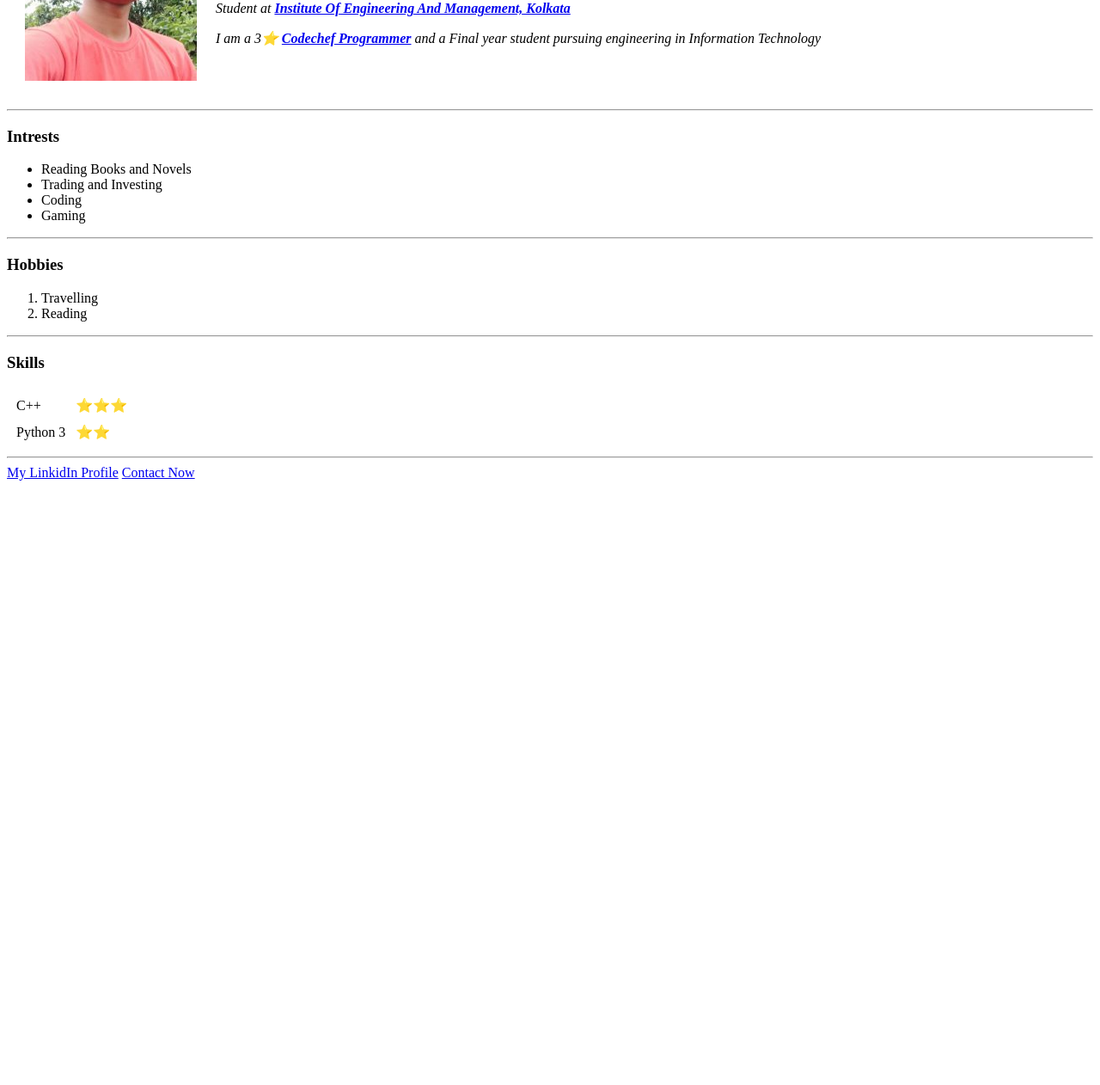
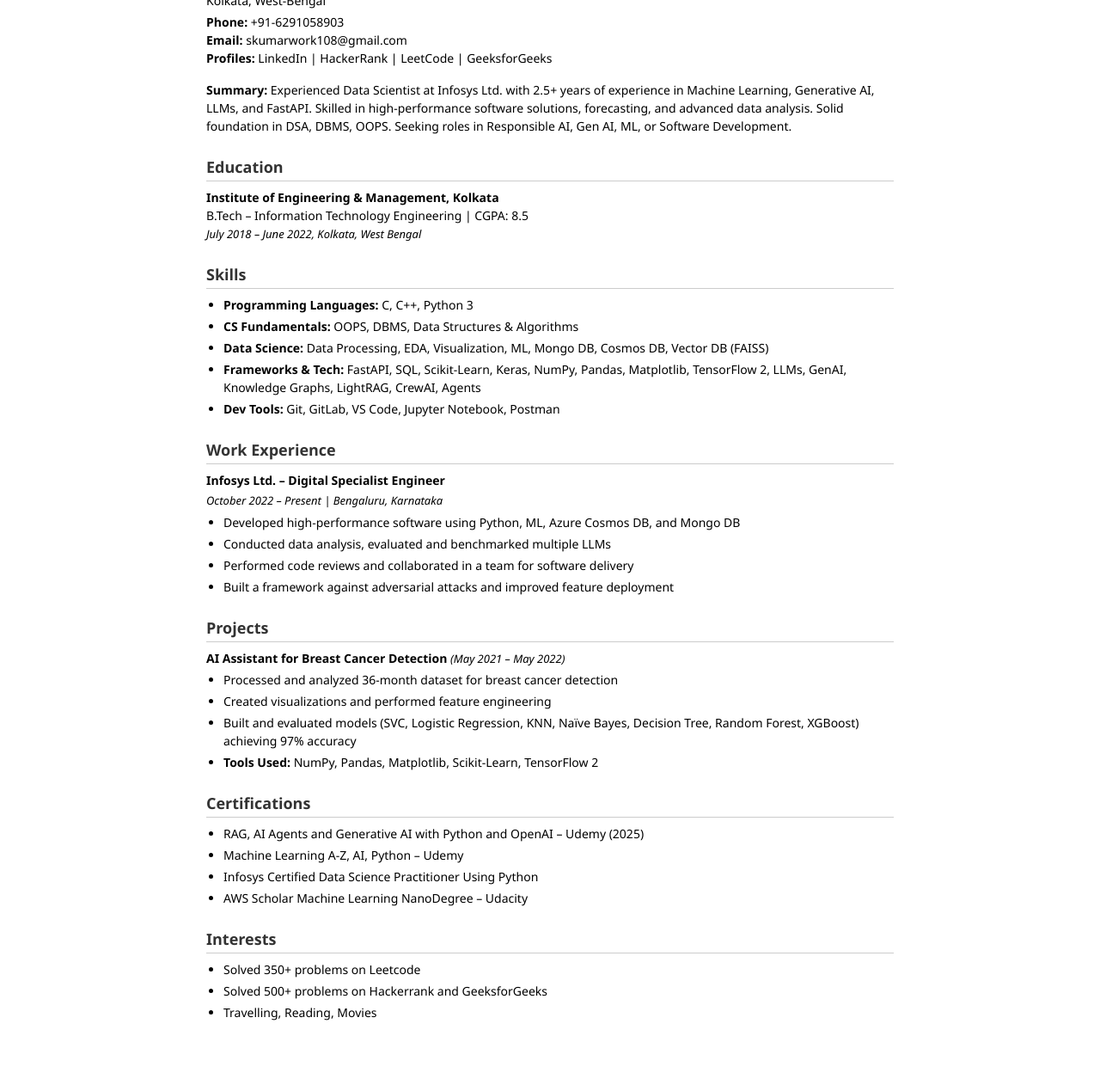
Before and after one commit to Raj-saurabh/Raj-saurabh.github.io, a plain HTML site: page index.html in a window 1280 px wide. Shown: the part 135-1397 px from the top of the page at 86% size. Before the commit the page ends 800 px from the top, so only its background shows below. Drawn offline with Linux system fonts and the light colour scheme.

Commit message:
Basic CV Added

```diff
--- a/index.html
+++ b/index.html
@@ -1,53 +1,152 @@
 <!DOCTYPE html>
-<html lang="en" dir="ltr">
+<html lang="en">
+<head>
+  <meta charset="UTF-8" />
+  <meta name="viewport" content="width=device-width, initial-scale=1.0"/>
+  <title>Saurabh Kumar - Resume</title>
+  <style>
+    body {
+      font-family: 'Segoe UI', Tahoma, Geneva, Verdana, sans-serif;
+      color: #000;
+      background-color: #fff;
+      margin: 40px auto;
+      padding: 20px;
+      max-width: 800px;
+      line-height: 1.5;
+      font-size: 14px;
+    }
 
-<head>
-  <meta charset="utf-8">
-  <title>Saurabh Kumar's Personal Site</title>
+    h1 {
+      font-size: 28px;
+      margin-bottom: 4px;
+      color: #000;
+    }
+
+    h2 {
+      font-size: 18px;
+      border-bottom: 1px solid #ccc;
+      padding-bottom: 2px;
+      margin-top: 24px;
+      margin-bottom: 8px;
+      color: #333;
+    }
+
+    p, li {
+      margin: 4px 0;
+    }
+
+    ul {
+      margin-top: 0;
+      padding-left: 20px;
+    }
+
+    a {
+      color: #000;
+      text-decoration: none;
+    }
+
+    a:hover {
+      text-decoration: underline;
+    }
+
+    .contact-info {
+      margin-bottom: 16px;
+    }
+
+    .section {
+      margin-top: 24px;
+    }
+
+    strong {
+      font-weight: bold;
+    }
+
+    .job-title {
+      font-weight: bold;
+    }
+
+    .date-location {
+      font-style: italic;
+      font-size: 13px;
+    }
+  </style>
 </head>
+<body>
 
-<body>
-  <table cellspacing="20">
-    <tr>
-      <td><img src="saurabh kr.jpg" alt="Shiva's Profile Photo" width="200" height="200" /></td>
-      <td>
-        <h1>Saurabh Kumar</h1>
-        <p><em>Student at <strong><a href="https://iem.edu.in/">Institute Of Engineering And Management, Kolkata</a></strong></em></p>
-        <p><em>I am a 3⭐ <strong><a href="https://www.codechef.com/users/raja108">Codechef Programmer</a></strong> and a Final year student pursuing engineering in Information Technology</em></p>
-      </td>
-    </tr>
-  </table>
-  <hr>
-  <h3>Intrests</h3>
-  <ul>
-    <li>Reading Books and Novels</li>
-    <li>Trading and Investing</li>
-    <li>Coding</li>
-    <li>Gaming</li>
-  </ul>
-  <hr>
-  <h3>Hobbies</h3>
-  <ol>
-    <li>Travelling</li>
-    <li>Reading</li>
-  </ol>
+  <h1>Saurabh Kumar</h1>
+  <div class="contact-info">
+    <p>Kolkata, West-Bengal</p>
+    <p><strong>Phone:</strong> +91-6291058903<br/>
+    <strong>Email:</strong> <a href="mailto:skumarwork108@gmail.com">skumarwork108@gmail.com</a><br/>
+    <strong>Profiles:</strong>
+      <a href="https://www.linkedin.com/in/saurabh-kumar-7a92a616b/">LinkedIn</a> |
+      <a href="https://www.hackerrank.com/profile/ks94714">HackerRank</a> |
+      <a href="https://leetcode.com/u/Raj-saurabh/">LeetCode</a> |
+      <a href="https://www.geeksforgeeks.org/user/ks94714/">GeeksforGeeks</a>
+    </p>
+  </div>
 
-  <hr>
-  <h3>Skills</h3>
-  <table cellspacing="10">
-    <tr>
-      <td>C++</td>
-      <td>⭐⭐⭐</td>
-    </tr>
-    <tr>
-      <td>Python 3</td>
-      <td>⭐⭐</td>
-    </tr>
-  </table>
+  <p><strong>Summary:</strong> Experienced Data Scientist at Infosys Ltd. with 2.5+ years of experience in Machine Learning, Generative AI, LLMs, and FastAPI. Skilled in high-performance software solutions, forecasting, and advanced data analysis. Solid foundation in DSA, DBMS, OOPS. Seeking roles in Responsible AI, Gen AI, ML, or Software Development.</p>
 
-  <hr>
-  <a href="https://www.linkedin.com/in/saurabh-kumar-7a92a616b/">My LinkidIn Profile</a>
-  <a href="Contact.html">Contact Now</a>
+  <div class="section">
+    <h2>Education</h2>
+    <p><strong>Institute of Engineering & Management, Kolkata</strong><br/>
+    B.Tech – Information Technology Engineering | CGPA: 8.5<br/>
+    <span class="date-location">July 2018 – June 2022, Kolkata, West Bengal</span></p>
+  </div>
+
+  <div class="section">
+    <h2>Skills</h2>
+    <ul>
+      <li><strong>Programming Languages:</strong> C, C++, Python 3</li>
+      <li><strong>CS Fundamentals:</strong> OOPS, DBMS, Data Structures & Algorithms</li>
+      <li><strong>Data Science:</strong> Data Processing, EDA, Visualization, ML, Mongo DB, Cosmos DB, Vector DB (FAISS)</li>
+      <li><strong>Frameworks & Tech:</strong> FastAPI, SQL, Scikit-Learn, Keras, NumPy, Pandas, Matplotlib, TensorFlow 2, LLMs, GenAI, Knowledge Graphs, LightRAG, CrewAI, Agents</li>
+      <li><strong>Dev Tools:</strong> Git, GitLab, VS Code, Jupyter Notebook, Postman</li>
+    </ul>
+  </div>
+
+  <div class="section">
+    <h2>Work Experience</h2>
+    <p class="job-title">Infosys Ltd. – Digital Specialist Engineer</p>
+    <p class="date-location">October 2022 – Present | Bengaluru, Karnataka</p>
+    <ul>
+      <li>Developed high-performance software using Python, ML, Azure Cosmos DB, and Mongo DB</li>
+      <li>Conducted data analysis, evaluated and benchmarked multiple LLMs</li>
+      <li>Performed code reviews and collaborated in a team for software delivery</li>
+      <li>Built a framework against adversarial attacks and improved feature deployment</li>
+    </ul>
+  </div>
+
+  <div class="section">
+    <h2>Projects</h2>
+    <p><strong>AI Assistant for Breast Cancer Detection</strong> <span class="date-location">(May 2021 – May 2022)</span></p>
+    <ul>
+      <li>Processed and analyzed 36-month dataset for breast cancer detection</li>
+      <li>Created visualizations and performed feature engineering</li>
+      <li>Built and evaluated models (SVC, Logistic Regression, KNN, Naïve Bayes, Decision Tree, Random Forest, XGBoost) achieving 97% accuracy</li>
+      <li><strong>Tools Used:</strong> NumPy, Pandas, Matplotlib, Scikit-Learn, TensorFlow 2</li>
+    </ul>
+  </div>
+
+  <div class="section">
+    <h2>Certifications</h2>
+    <ul>
+      <li>RAG, AI Agents and Generative AI with Python and OpenAI – Udemy (2025)</li>
+      <li>Machine Learning A-Z, AI, Python – Udemy</li>
+      <li>Infosys Certified Data Science Practitioner Using Python</li>
+      <li>AWS Scholar Machine Learning NanoDegree – Udacity</li>
+    </ul>
+  </div>
+
+  <div class="section">
+    <h2>Interests</h2>
+    <ul>
+      <li>Solved 350+ problems on Leetcode</li>
+      <li>Solved 500+ problems on Hackerrank and GeeksforGeeks</li>
+      <li>Travelling, Reading, Movies</li>
+    </ul>
+  </div>
+
 </body>
-
 </html>
```
Also changed, not shown: index2.html (added, +53 -0 lines).
